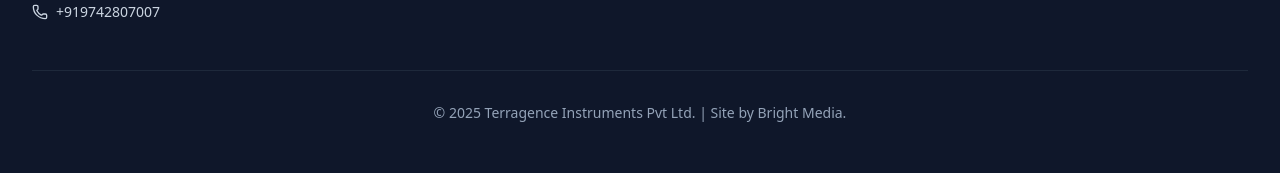
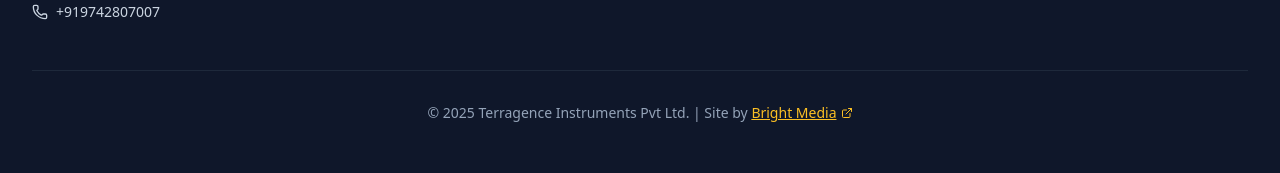
Before and after one commit to Bright-WebHost/Terragence, a React (Create React App) app: page /header in a window 1280 px wide. Shown: the part 502-675 px from the top of the page. Built offline with nearby package versions, Linux system fonts and the light colour scheme.

Commit message:
media link

```diff
--- a/src/Component/Footer.jsx
+++ b/src/Component/Footer.jsx
@@ -1,6 +1,6 @@
 import React, { useState } from "react";
 import { Link } from "react-router-dom";
-import { Mail, MapPin, Zap, Cog, Activity, Stethoscope, Send, House, Book, ShoppingCart, Target, User, Phone } from "lucide-react";
+import { Mail, MapPin, Zap, Cog, Activity, Stethoscope, Send, House, Book, ShoppingCart, Target, User, Phone, ExternalLink } from "lucide-react";
 
 const createPageUrl = (pageName) => {
   return `/${pageName.toLowerCase().replace(/\s+/g, '-')}`;
@@ -39,6 +39,11 @@ const Footer = () => {
   // Function to handle phone click
   const handlePhoneClick = () => {
     window.location.href = "tel:+919742807007";
+  };
+
+  // Function to handle Bright Media click
+  const handleBrightMediaClick = () => {
+    window.open("https://brightmedia.tech", "_blank");
   };
 
   return (
@@ -196,7 +201,14 @@ const Footer = () => {
         </div>
 
         <div className="border-t border-slate-800 mt-8 sm:mt-12 pt-6 sm:pt-8 text-center text-sm text-slate-400">
-          © {new Date().getFullYear()} Terragence Instruments Pvt Ltd. | Site by Bright Media.
+          © {new Date().getFullYear()} Terragence Instruments Pvt Ltd. | Site by{" "}
+          <span
+            className="text-amber-400 hover:text-amber-300 cursor-pointer underline transition-colors inline-flex items-center"
+            onClick={handleBrightMediaClick}
+          >
+            Bright Media
+            <ExternalLink className="w-3 h-3 ml-1" />
+          </span>
         </div>
       </div>
     </footer>
```
